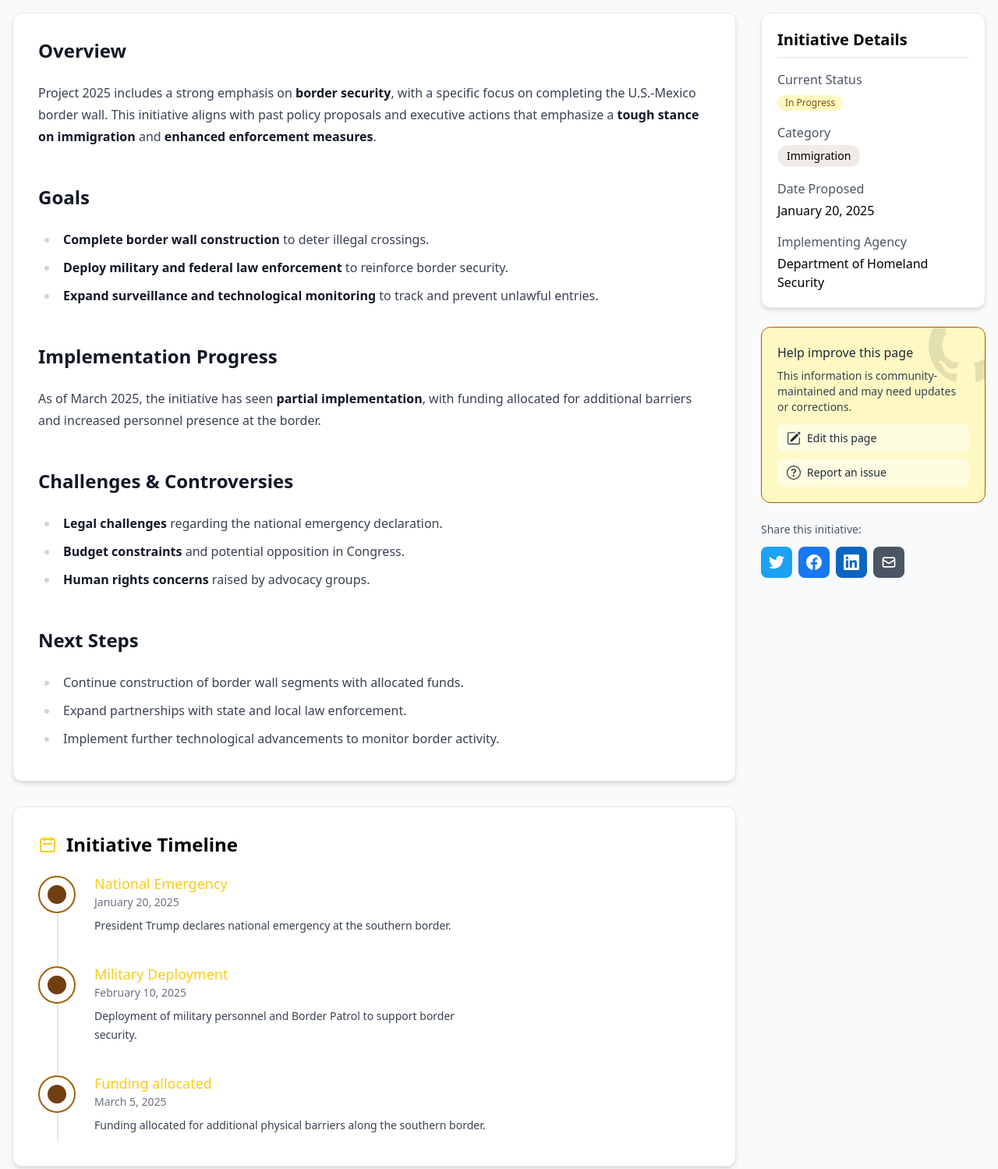
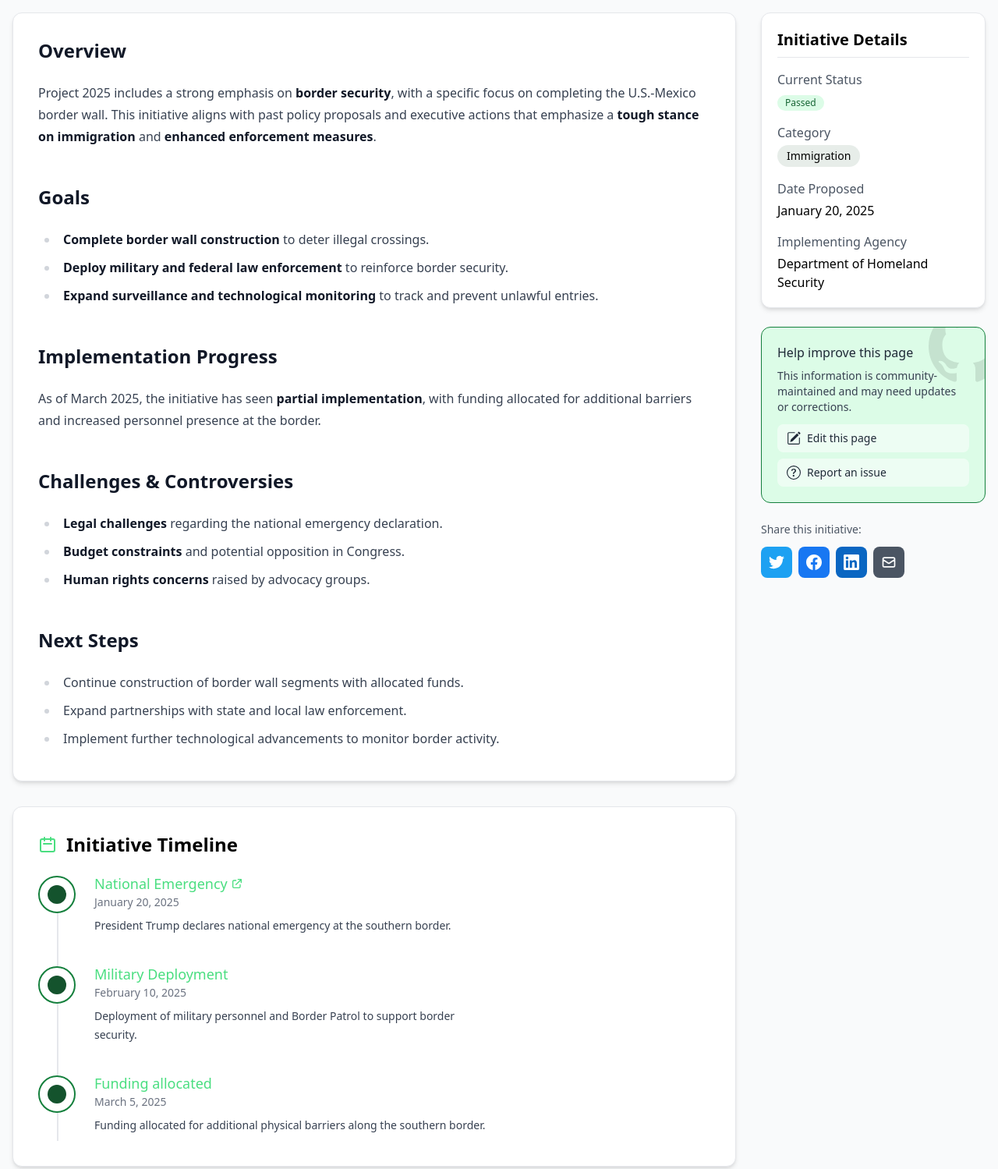
Before and after one commit to uhteddy/watch2025.org, an Astro site: page /initiatives/border-wall in a window 1280 px wide. Shown: the part 380-1879 px from the top of the page at 78% size. Built offline with nearby package versions, Linux system fonts and the light colour scheme; Astro itself is replaced by a stand-in of ours.

Commit message:
border update

```diff
--- a/src/content/initiatives/border-wall.md
+++ b/src/content/initiatives/border-wall.md
@@ -1,7 +1,7 @@
 ---
 title: "Border Wall and Border Security"
 description: "Project 2025 calls for securing the border and completing the construction of a wall along the U.S.-Mexico border."
-status: in-progress
+status: passed
 category: "Immigration"
 dateProposed: 2025-01-20T12:00:00.000Z
 agency: "Department of Homeland Security"
@@ -25,6 +25,7 @@
   - date: 2025-01-20
     title: "National Emergency"
     description: "President Trump declares national emergency at the southern border."
+    url: "https://www.whitehouse.gov/presidential-actions/2025/01/declaring-a-national-emergency-at-the-southern-border-of-the-united-states/"
   - date: 2025-02-10
     title: "Military Deployment"
     description: "Deployment of military personnel and Border Patrol to support border security."
```
